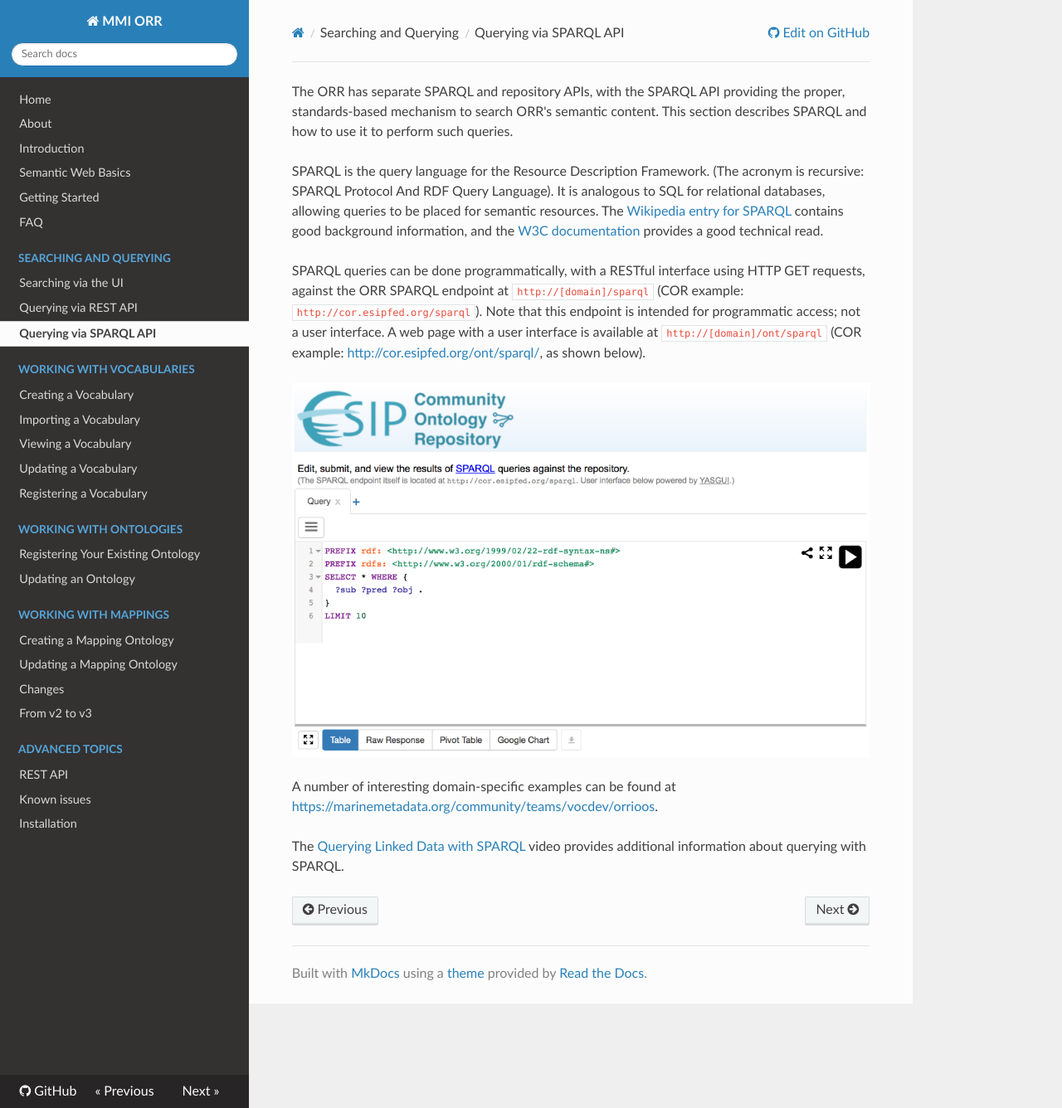
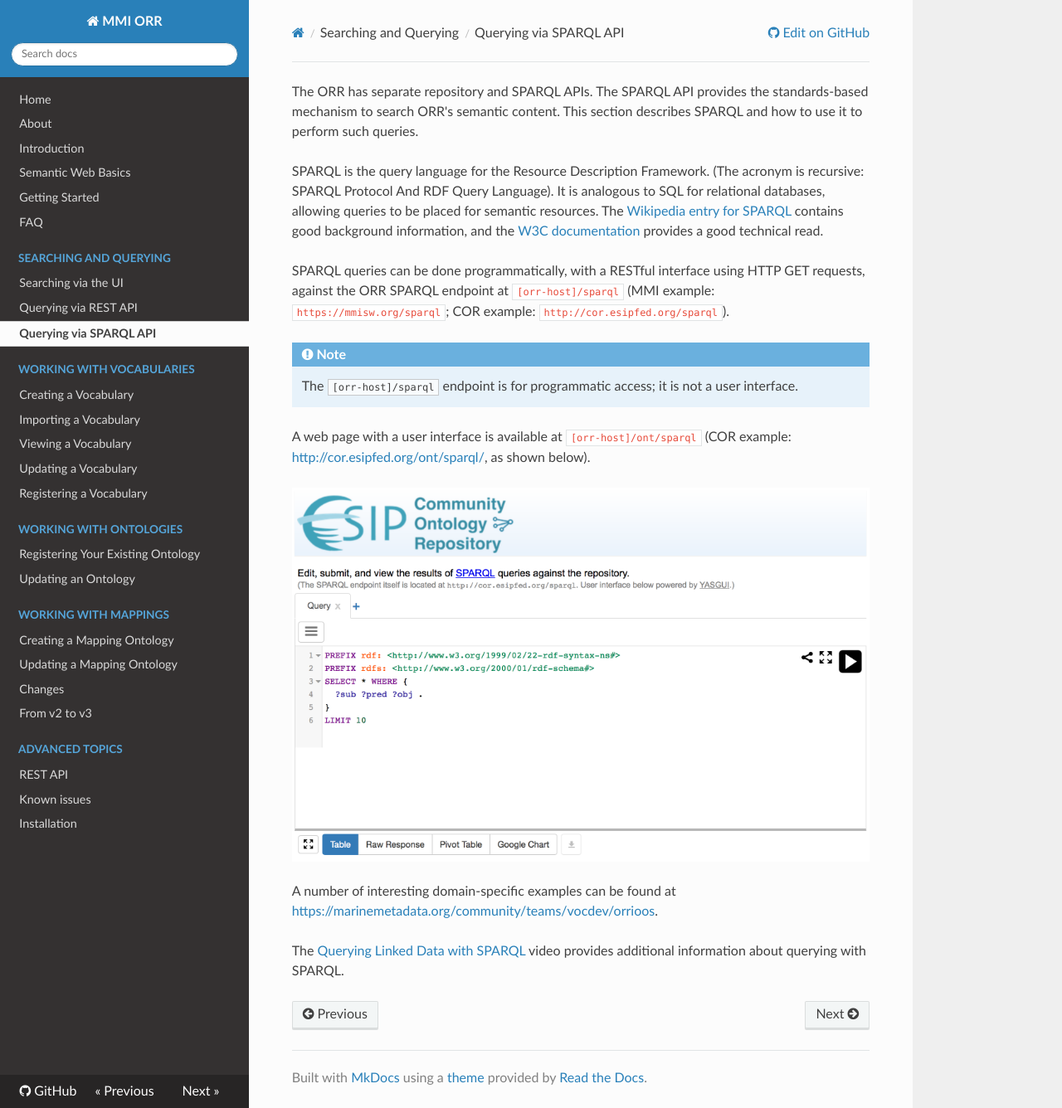
Before and after one commit to mmisw/mmiorr-docs, an MkDocs documentation site: the page built from docs/query.md, in a window 1280 px wide and 1336 px high. Shown: the whole window at 83% size. Built offline with MkDocs 1.6.1, drawn with Linux system fonts in a browser that asks for light colours; nearby versions of some CDN libraries; old or Windows-style settings are respelled for this version of MkDocs.

Commit message:
use `[orr-host]/` instead of `http://[domain]/`
specially given that there are http- and https-based ORR instances

```diff
--- a/docs/query.md
+++ b/docs/query.md
@@ -1,5 +1,5 @@
-The ORR has separate SPARQL and repository APIs, with the SPARQL API
-providing the proper, standards-based mechanism to search ORR's semantic content.
+The ORR has separate repository and SPARQL APIs. The SPARQL API
+provides the standards-based mechanism to search ORR's semantic content.
 This section describes SPARQL and how to use it to perform such queries.
 
 SPARQL is the query language for the Resource Description Framework. (The acronym is recursive: SPARQL Protocol And RDF Query Language).
@@ -8,10 +8,13 @@ The [Wikipedia entry for SPARQL](http://en.wikipedia.org/wiki/SPARQL) contains g
 and the [W3C documentation](http://www.w3.org/TR/sparql11-overview/) provides a good technical read.
 
 SPARQL queries can be done programmatically, with a RESTful interface using HTTP GET requests,
-against the ORR SPARQL endpoint at `http://[domain]/sparql`
-(COR example: `http://cor.esipfed.org/sparql`).
-Note that this endpoint is intended for programmatic access; not a user interface.
-A web page with a user interface is available at `http://[domain]/ont/sparql`
+against the ORR SPARQL endpoint at `[orr-host]/sparql`
+(MMI example: `https://mmisw.org/sparql`; COR example: `http://cor.esipfed.org/sparql`).
+
+!!! Note
+    The `[orr-host]/sparql` endpoint is for programmatic access; it is not a user interface.
+
+A web page with a user interface is available at `[orr-host]/ont/sparql`
 (COR example: [http://cor.esipfed.org/ont/sparql/](http://cor.esipfed.org/ont/sparql/), as shown below).
 
 ![SPARQL search page](img/cor/cor-sparql-search-page-20160828.png)
```
Also changed, not shown: docs/faq.md (+4 -5 lines).
